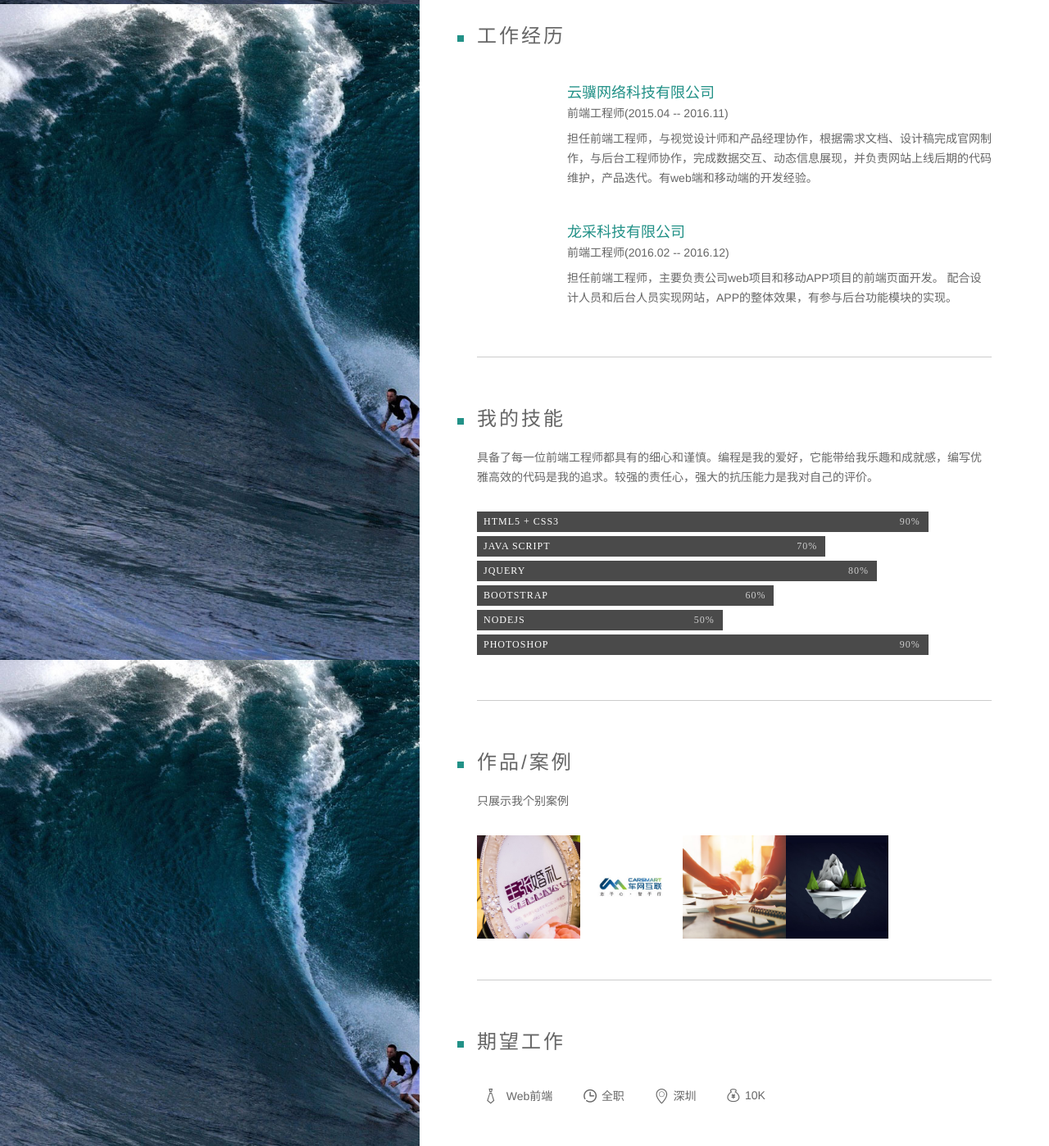
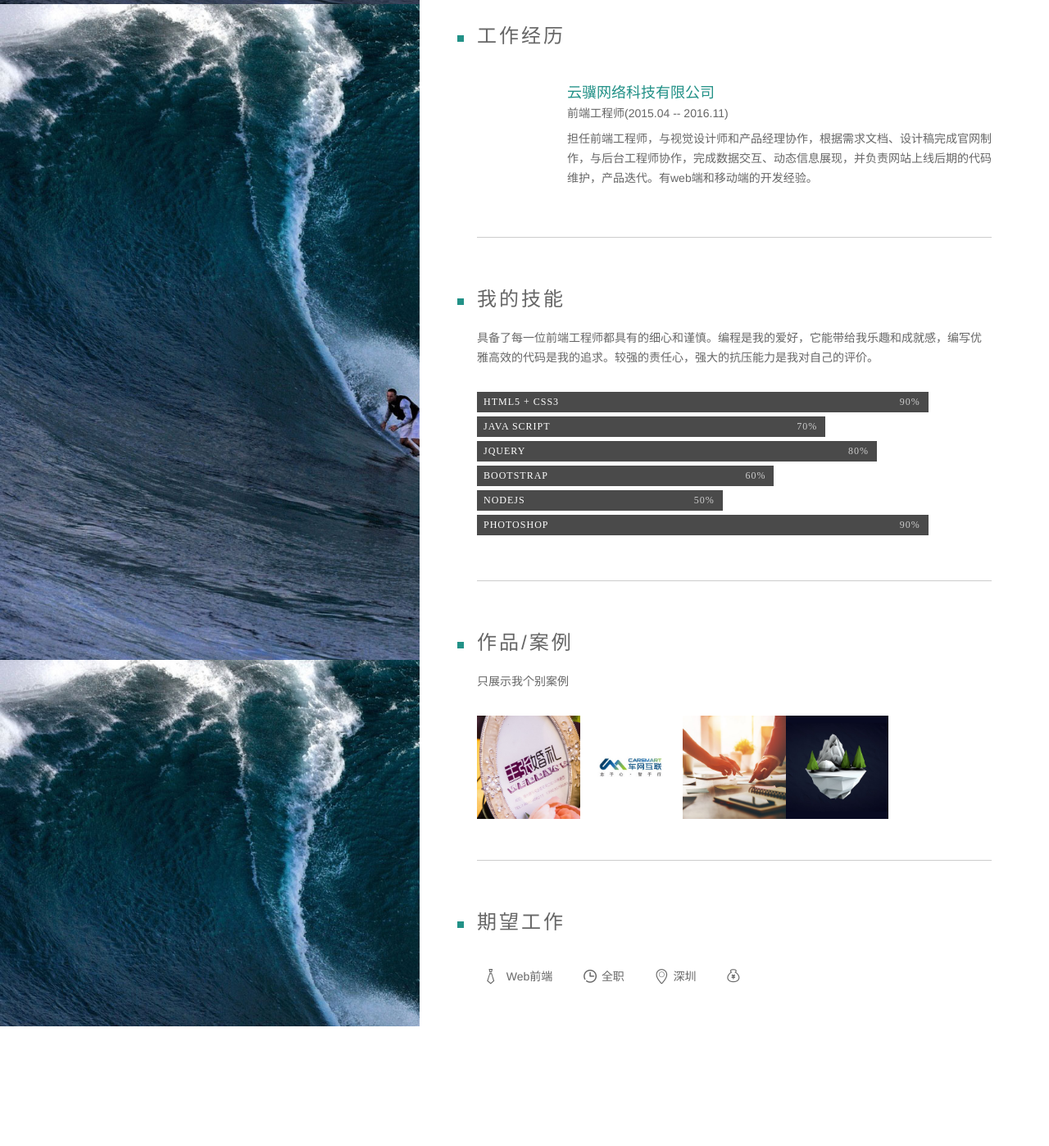
Before and after one commit to 804373780/website, a plain HTML site: page resume.html in a window 1280 px wide. Shown: the part 795-2193 px from the top of the page at 82% size. After the commit the page ends 2047 px from the top, so only its background shows below. Drawn offline with Linux system fonts and the light colour scheme; a script that the page names is missing.

Commit message:
Update resume.html

```diff
--- a/resume.html
+++ b/resume.html
@@ -97,14 +97,6 @@
                     <p class="res-info">担任前端工程师，与视觉设计师和产品经理协作，根据需求文档、设计稿完成官网制作，与后台工程师协作，完成数据交互、动态信息展现，并负责网站上线后期的代码维护，产品迭代。有web端和移动端的开发经验。</p>
                 </div>
             </li>
-            <li>
-                <div class="res-job-info">
-                    <a href="#" target="_blank" rel="nofollow;"><h4>龙采科技有限公司</h4></a>
-                    <span>前端工程师(2016.02 -- 2016.12)</span>
-                    <p class="res-info">担任前端工程师，主要负责公司web项目和移动APP项目的前端页面开发。
-                        配合设计人员和后台人员实现网站，APP的整体效果，有参与后台功能模块的实现。</p>
-                </div>
-            </li>
         </ul>
     </div>
     <div class="res-main">
@@ -156,7 +148,7 @@
             <li><i>&#xe60c;</i>Web前端</li>
             <li><i>&#xe90a;</i>全职</li>
             <li><i>&#xe8d4;</i>深圳</li>
-            <li><i>&#xe91b;</i>10K</li>
+            <li><i>&#xe91b;</i></li>
         </ul>
     </div>
 
```
